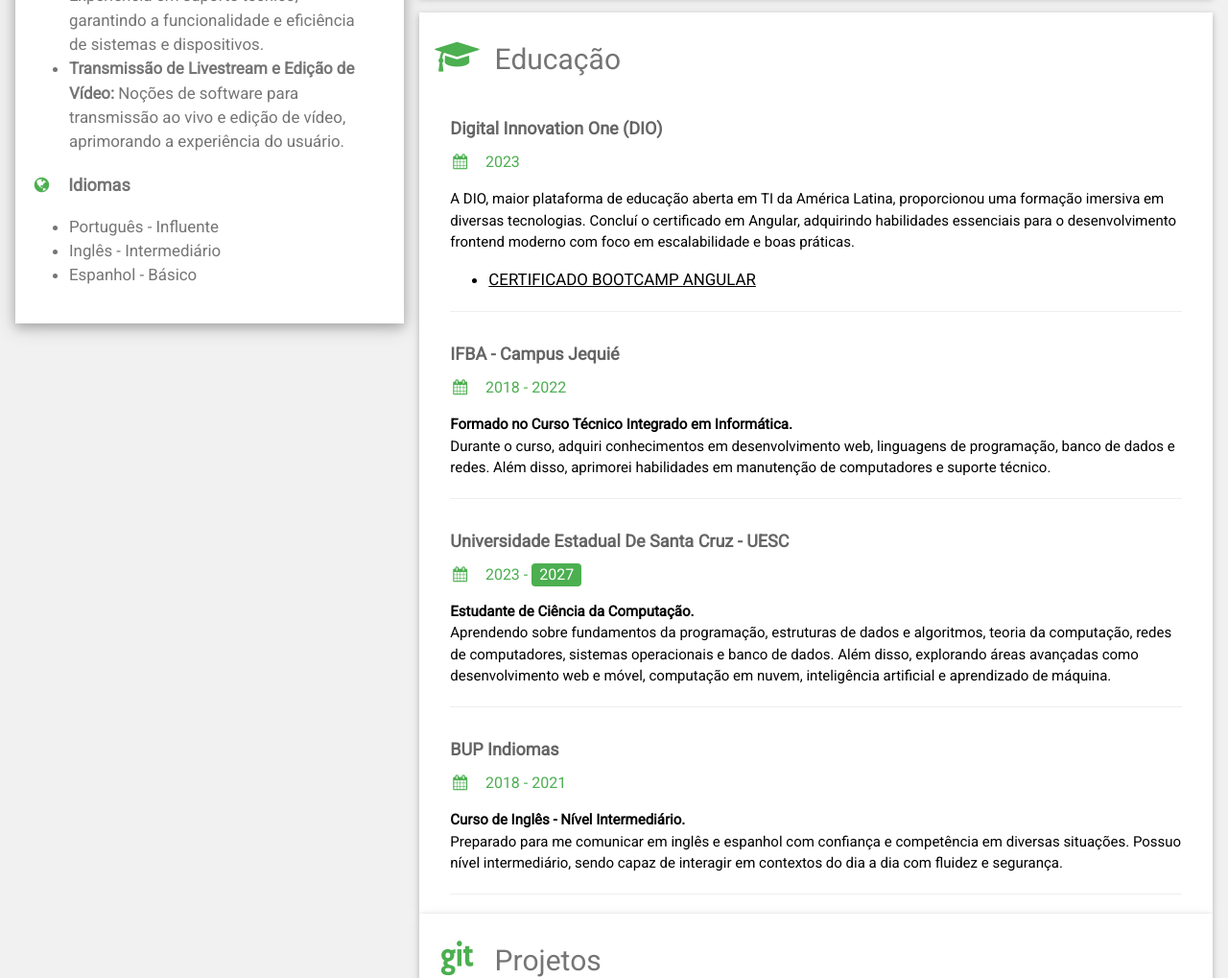
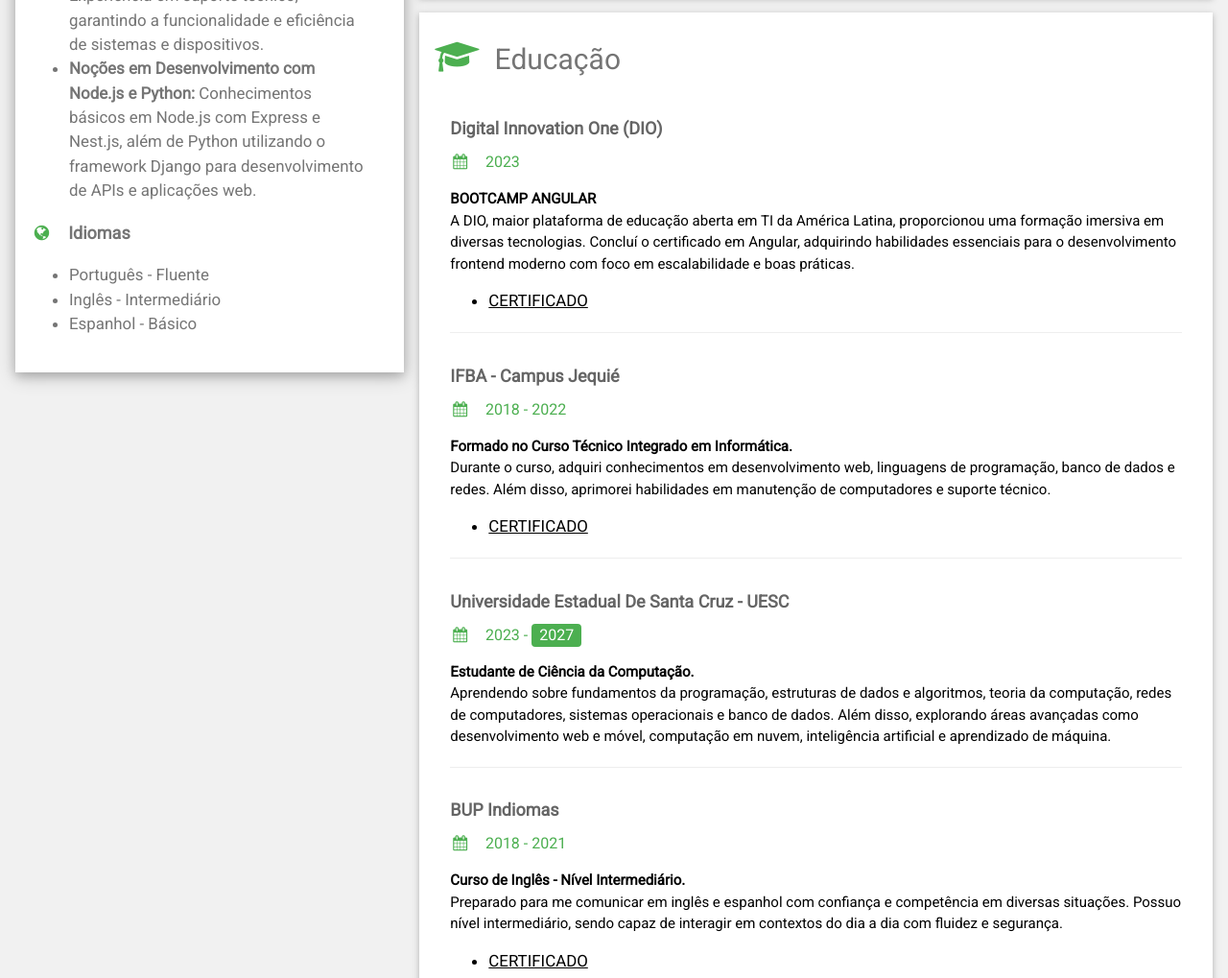
Before and after one commit to Gabriel-Gald1n0/cv, a plain HTML site: page index.html in a window 1280 px wide. Shown: the part 934-1953 px from the top of the page at 96% size. Drawn offline with nearby package versions, Linux system fonts and the light colour scheme.

Commit message:
adicionando certificados

```diff
--- a/index.html
+++ b/index.html
@@ -55,14 +55,14 @@
                 <li><b>Frameworks e Ferramentas:</b> Proficiência no uso de frameworks como Bootstrap e bancos de dados como SQL e MySQL.</li>
                 <li><b>Conhecimento Básico em Tecnologias DevOps:</b> Noções básicas de Docker para criação e gerenciamento de containers, além de familiaridade com controle de versão usando Git.</li>
                 <li><b>Manutenção de Hardware e Software:</b> Experiência em suporte técnico, garantindo a funcionalidade e eficiência de sistemas e dispositivos.</li>
-                <li><b>Transmissão de Livestream e Edição de Vídeo:</b> Noções de software para transmissão ao vivo e edição de vídeo, aprimorando a experiência do usuário.</li>
+                <li><b>Noções em Desenvolvimento com Node.js e Python:</b> Conhecimentos básicos em Node.js com Express e Nest.js, além de Python utilizando o framework Django para desenvolvimento de APIs e aplicações web.</li>
               </ul>
 
               <p class="w3-large w3-text-theme">
                 <b><i class="fa fa-globe fa-fw w3-margin-right w3-text-green"></i>Idiomas</b>
               </p>
               <ul>
-                <li>Português - Influente</li>
+                <li>Português - Fluente</li>
                 <li>Inglês - Intermediário</li>
                 <li>Espanhol - Básico</li>
               </ul>
@@ -114,11 +114,11 @@
             <div class="w3-container">
               <h5 class="w3-opacity"><b>Digital Innovation One (DIO)</b></h5>
               <h6 class="w3-text-green"><i class="fa fa-calendar fa-fw w3-margin-right"></i>2023</h6>
-              <p>
+              <p> <b>BOOTCAMP ANGULAR</b> <br>
                 A DIO, maior plataforma de educação aberta em TI da América Latina, proporcionou uma formação imersiva em diversas tecnologias. Concluí o certificado em Angular, adquirindo habilidades essenciais para o desenvolvimento frontend moderno com foco em escalabilidade e boas práticas.
               </p>
               <ul>
-                <li><a href="https://hermes.digitalinnovation.one/certificates/DFF9FF4A.pdf?_gl=1*1kcbjqw*_ga*MTAzNDM1NjkwNS4xNjgyNTU5Njcy*_ga_7GXMH3CQ72*MTY4NDYxNTA2OS41MS4xLjE2ODQ2MTc3NjEuNS4wLjA." target="_blank">CERTIFICADO BOOTCAMP ANGULAR</a></li>
+                <li><a href="https://hermes.digitalinnovation.one/certificates/DFF9FF4A.pdf?_gl=1*1kcbjqw*_ga*MTAzNDM1NjkwNS4xNjgyNTU5Njcy*_ga_7GXMH3CQ72*MTY4NDYxNTA2OS41MS4xLjE2ODQ2MTc3NjEuNS4wLjA." target="_blank">CERTIFICADO</a></li>
               </ul>
               <hr>
             </div>
@@ -130,9 +130,9 @@
                 Além disso, aprimorei habilidades em manutenção de computadores e suporte técnico.
               </p>
               <ul>
-                <!--
-                <li><a href="LINK_CERTIFICADO" target="_blank">CERTIFICADO</a></li>
-                -->
+
+                <li><a href="img/Diploma IFBA.pdf" target="_blank">CERTIFICADO</a></li>
+
               </ul>
               <hr>
             </div>
@@ -151,9 +151,9 @@
                 Preparado para me comunicar em inglês e espanhol com confiança e competência em diversas situações. Possuo nível intermediário, sendo capaz de interagir em contextos do dia a dia com fluidez e segurança.
               </p>
               <ul>
-                <!--
-                <li><a href="LINK_CERTIFICADO" target="_blank">CERTIFICADO</a></li>
-                -->
+
+                <li><a href="img/BUP certificado.pdf" target="_blank">CERTIFICADO</a></li>
+
               </ul>
               <hr>
             </div>
```
Also changed, not shown: 2 other files.
